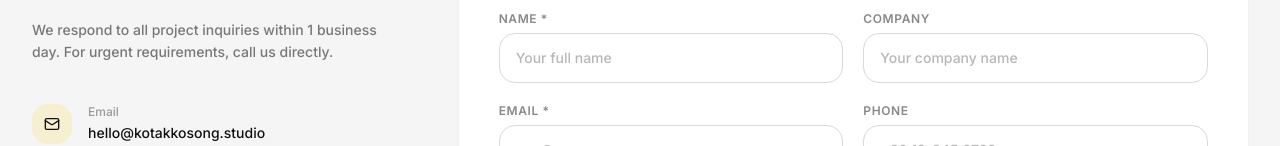
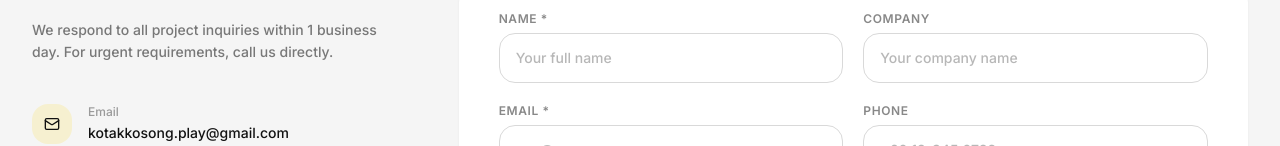
Before and after one commit to mizanyaacob/kotakkosong, a Next.js app: page /contact in a window 1280 px wide. Shown: the part 654-800 px from the top of the page. Built offline with nearby package versions, Linux system fonts and the light colour scheme.

Commit message:
added contack information

```diff
--- a/src/components/contact/ContactSection.tsx
+++ b/src/components/contact/ContactSection.tsx
@@ -85,8 +85,8 @@ export function ContactSection() {
 
               <div className="flex flex-col gap-5">
                 {[
-                  { Icon: Mail, label: 'Email', value: 'hello@kotakkosong.studio', href: 'mailto:hello@kotakkosong.studio' },
-                  { Icon: Phone, label: 'Phone', value: '+60 12-345 6789', href: 'tel:+60123456789' },
+                  { Icon: Mail, label: 'Email', value: 'kotakkosong.play@gmail.com', href: 'mailto:kotakkosong.play@gmail.com' },
+                  { Icon: Phone, label: 'Phone', value: '+60 11-2546 7436', href: 'tel:+601125467436' },
                   { Icon: MapPin, label: 'Location', value: 'Kuala Lumpur, Malaysia', href: undefined },
                 ].map(({ Icon, label, value, href }) => (
                   <div key={label} className="flex items-start gap-4">
```
